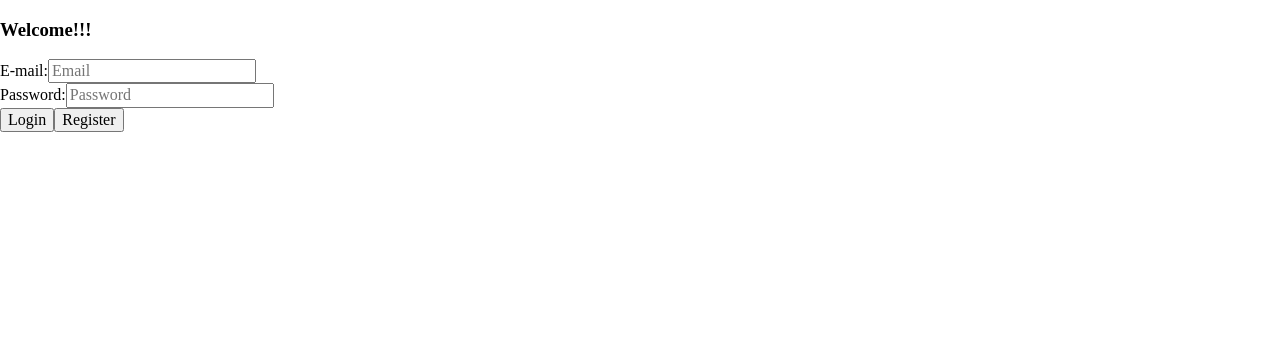
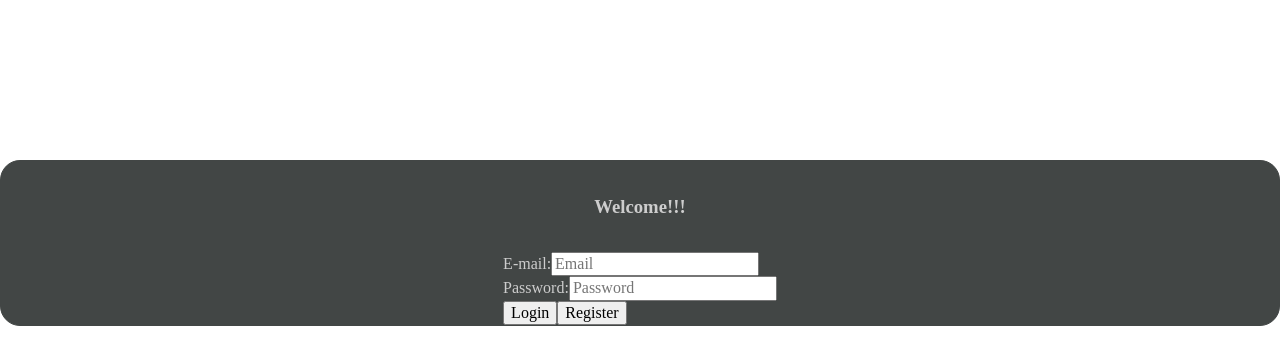
Before and after one commit to NazarYermolenko/js-pet-project-express-react, a React (Create React App) app in the folder client/: page /auth in a window 1280 px wide. Shown: the top 364 px of the page. Built offline with nearby package versions, Linux system fonts and the light colour scheme.

Commit message:
Attached scss loader to webpack

```diff
--- a/client/package.json
+++ b/client/package.json
@@ -42,6 +42,8 @@
     "html-loader": "^1.3.1",
     "html-webpack-plugin": "^4.5.0",
     "mini-css-extract-plugin": "^0.11.3",
+    "sass": "^1.27.0",
+    "sass-loader": "^10.0.3",
     "webpack": "^4.44.2",
     "webpack-cli": "^3.3.12",
     "webpack-dev-server": "^3.11.0"
--- a/client/src/components/App.js
+++ b/client/src/components/App.js
@@ -8,7 +8,7 @@ import { logIn } from '../state/actions/auth'
 
 
 import '../styles/css/normalize.css'
-import '../styles/css/index.css'
+import '../styles/scss/index.scss'
 
 
 
--- a/client/src/components/Auth/Auth.js
+++ b/client/src/components/Auth/Auth.js
@@ -64,37 +64,33 @@ class Login extends Component {
 
     render() {
         return (
-            <div className="d-flex justify-content-center">
-                <div className="m-5">
-                    <div className="card p-3">
-                        <div className="d-flex justify-content-center">
-                            <h3 className="align-center">Welcome!!!</h3>
+            <div className="auth-container">
+                <div className="header">
+                    <h3>Welcome!!!</h3>
                 </div>
-                        <form className='d-flex flex-column'>
-                            <div className="my-2">
+                <form className="form">
+                    <div>
                         <label htmlFor={'email'}>E-mail:</label>
-                                <input type='email' onChange={this.changeHandler} value={this.state.value} name="email" className='form-control' placeholder='Email' id='email'></input>
+                        <input type='email' onChange={this.changeHandler} value={this.state.value} name="email" placeholder='Email' id='email' />
                     </div>
-                            <div className="my-2">
+                    <div>
                         <label htmlFor='password'>Password:</label>
-                                <input type='password' onChange={this.changeHandler} value={this.state.value} name="password" className="form-control" placeholder='Password' id='password'></input>
+                        <input type='password' onChange={this.changeHandler} value={this.state.value} name="password" placeholder='Password' id='password' />
                     </div>
 
                     {(this.state.loading) ?
                         <LoadSpinner /> :
-                                <div className="d-flex flex-column my-2">
-                                    <button type='button' className='btn btn-primary m-1' onClick={this.clickLogin}>Login</button>
-                                    <button type='button' className='btn btn-success m-1' onClick={this.clickRegister}>Register</button>
+                        <div>
+                            <button type='button' className="btn btn-green" onClick={this.clickLogin}>Login</button>
+                            <button type='button' className="btn btn-yellow" onClick={this.clickRegister}>Register</button>
                         </div>
                     }
                     {
-                                this.state.errorMessage && <div className="alert alert-danger">
+                        this.state.errorMessage && <div>
                             <p>{this.state.errorMessage}</p>
                         </div>
                     }
                 </form>
-                    </div>
-                </div>
             </div>
         )
     }
--- /dev/null
+++ b/client/src/styles/scss/index.scss
@@ -0,0 +1,22 @@
+$base-color: rgb(66, 70, 69);
+$secondary-color: rgb(205, 205, 205);
+
+div.auth-container {
+    display: flex;
+    flex-direction: column;
+    align-items: center;
+    border-radius: 20px;
+    margin: 10rem auto;
+
+    color: $secondary-color;
+    border: 1px solid $base-color;
+    background-color: $base-color;
+
+    .header {
+        margin: 1rem 0rem;
+    }
+
+    .form {
+        margin: 0rem;
+    }
+}
--- a/client/webpack.config.js
+++ b/client/webpack.config.js
@@ -1,7 +1,6 @@
 
 const path = require("path");
 const HtmlWebpackPlugin = require("html-webpack-plugin");
-const MiniCssExtractPlugin = require('mini-css-extract-plugin');
 
 
 module.exports = {
@@ -28,7 +27,18 @@ module.exports = {
             },
             {
                 test: /\.css$/i,
-                use: [MiniCssExtractPlugin.loader, 'css-loader'],
+                use: { loader: 'css-loader' }
+            },
+            {
+                test: /\.s[ac]ss$/i,
+                use: [
+                    // Creates `style` nodes from JS strings
+                    'style-loader',
+                    // Translates CSS into CommonJS
+                    'css-loader',
+                    // Compiles Sass to CSS
+                    'sass-loader',
+                ],
             }
         ]
     },
```
Also changed, not shown: client/src/styles/css/index.css (deleted), 2 other files (tests, documents, lock files or other folders). Lines whose indentation alone changed are shown as unchanged.
